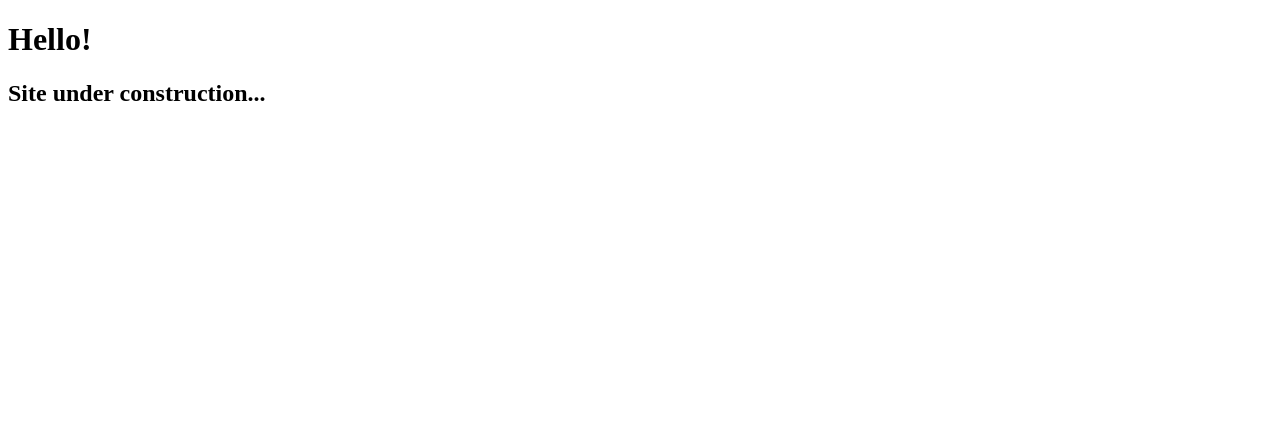
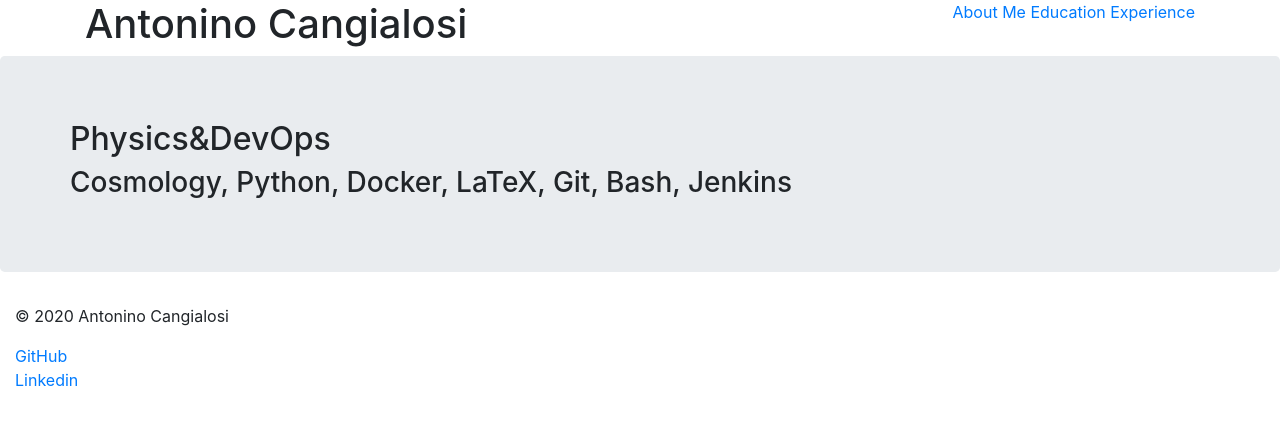
Before and after one commit to ninoCan/ninocan.github.io, a plain HTML site: page index.html in a window 1280 px wide. Drawn offline with nearby package versions, Linux system fonts and the light colour scheme.

Commit message:
new file:   README.md 	modified:   index.html

```diff
--- a/index.html
+++ b/index.html
@@ -1,11 +1,57 @@
-<!doctype html>
-<html>
+<!DOCTYPE html>
+<html lang="en">
   <head>
-    <title>Nino</title>
+    <title>A thinker that tinkers for a living</title>
     <meta charset="utf-8" />
+    <link rel="stylesheet" href="https://stackpath.bootstrapcdn.com/bootstrap/4.3.1/css/bootstrap.min.css" integrity="sha384-ggOyR0iXCbMQv3Xipma34MD+dH/1fQ784/j6cY/iJTQUOhcWr7x9JvoRxT2MZw1T" crossorigin="anonymous">
+    <link href='https://fonts.googleapis.com/css?family=Roboto:300,400,700' rel='stylesheet' type='text/css'>
+    <link href="style.css" type="text/css" rel="stylesheet">
   </head>
   <body>
-    <h1>Hello!</h1>
-    <h2>Site under construction...</h2>
+    <header class="container">
+      <div class="row">
+        <h1 class="col-sm-6">
+          Antonino Cangialosi
+        </h1>
+        <nav class="col-sm-6 text-right">
+          <a href="about.html">About Me</a>
+          <a href="education.html">Education</a>
+          <a href="experience.html">Experience</a>
+        </nav>
+      </div>
+    </header>
+    <section class="jumbotron">
+      <div class="container">
+        <div class="row">
+          <h2>Physics&DevOps</h2>
+        </div>
+        <div class="row">
+          <h3>Cosmology, Python, Docker, LaTeX, Git, Bash, Jenkins</h3>
+        </div>
+      </div>
+    </section>
+    <footer class="container">
+      <div class="row">
+      </div>
+    </footer>
+      <p class="col-sm-4">
+        &copy; 2020 Antonino Cangialosi
+      </p>
+      <!-- <div class="col-sm-2">
+        <a href="https://medium.com">Medium
+        </a> -->
+      </div>
+      <div class="col-sm-2">
+        <a href="https://github.com/ninoCan">GitHub
+        </a>
+      </div>
+      <div class="col-sm-2">
+        <a href="https://linkedin.com/in/antonino-cangialosi/">Linkedin
+        </a>
+      </div>
+      <!-- <div class="col-sm-2">
+        <a href="https://tunein.com">TuneIn
+        </a>
+      </div> -->
   </body>
 </html>
```
Also changed, not shown: 1 other file.
